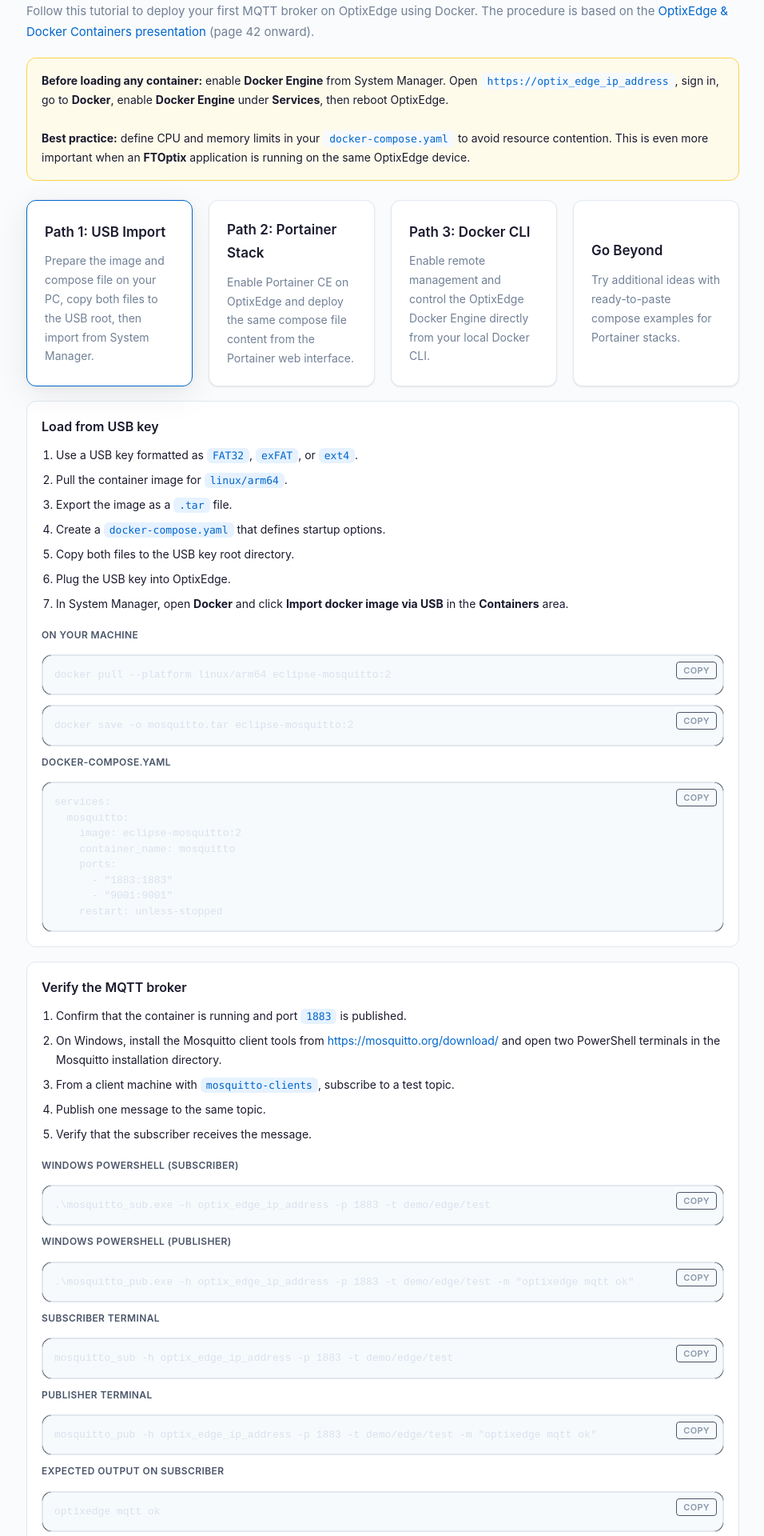
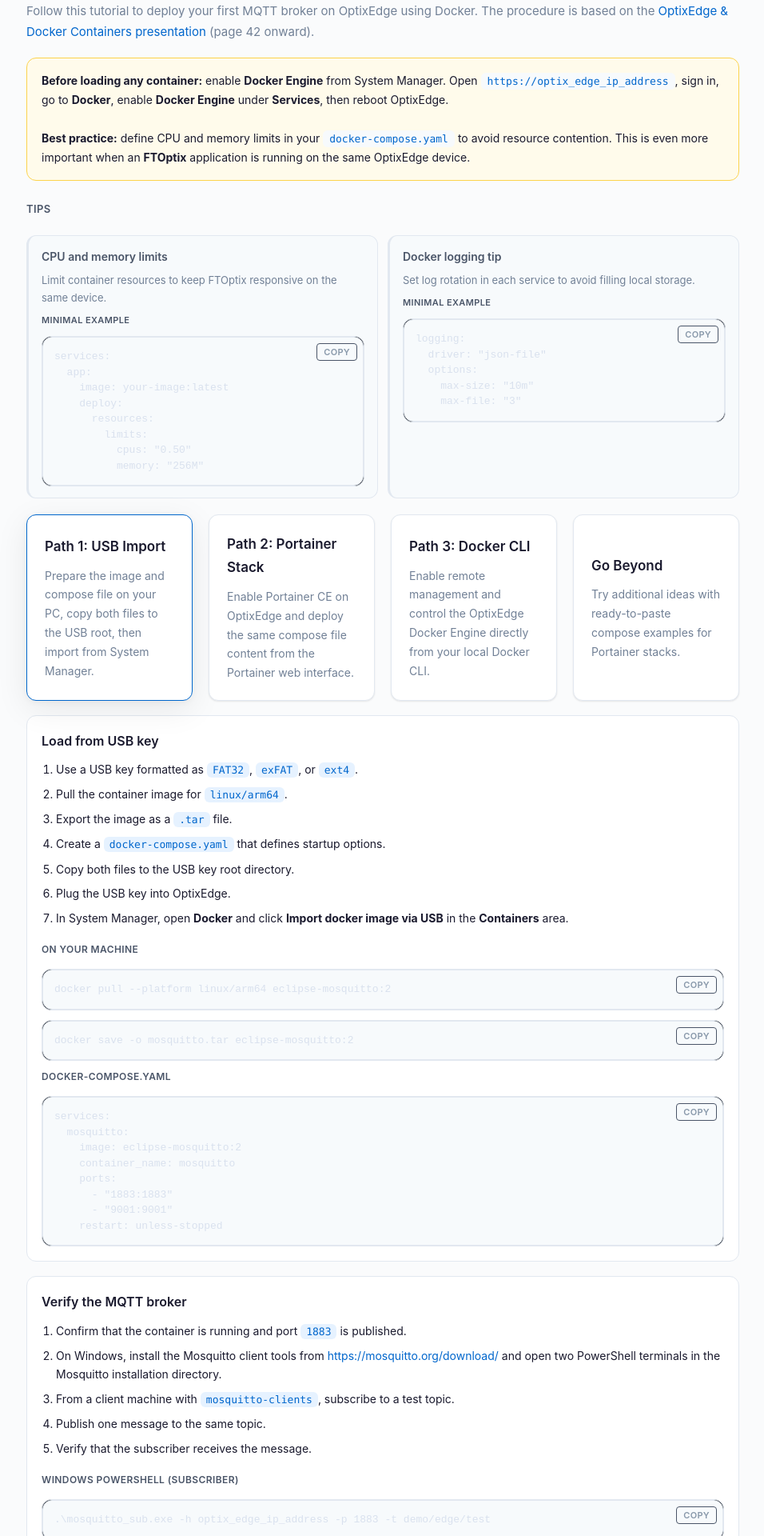
Before and after one commit to massimovar/LearningFTOptix, a Jekyll site: the page built from docs/chapters/OptixEdge.html, in a window 1280 px wide. Shown: the part 431-2351 px from the top of the page at 80% size, without its empty margins (161-1117 px from the left). Built offline with Jekyll 4.4.1, drawn with Linux system fonts in a browser that asks for light colours; some of the changed text lies outside the part shown.

Commit message:
Add compact tips section for limits and logging

```diff
--- a/docs/chapters/OptixEdge.html
+++ b/docs/chapters/OptixEdge.html
@@ -255,6 +255,24 @@
   .tip-compact .code-block {
     margin-top: 8px;
   }
+  .tips-section {
+    margin: 0 0 16px;
+  }
+  .tips-section > h4 {
+    margin: 0 0 8px;
+    font-size: 13px;
+    letter-spacing: 0.4px;
+    text-transform: uppercase;
+    color: var(--text-secondary);
+  }
+  .tips-grid {
+    display: grid;
+    grid-template-columns: repeat(2, minmax(0, 1fr));
+    gap: 12px;
+  }
+  @media (max-width: 768px) {
+    .tips-grid { grid-template-columns: 1fr; }
+  }
 </style>
 
 <p class="section-intro">The headless edge computing platform for FactoryTalk Optix — documentation, presentations, and container support.</p>
@@ -297,6 +315,42 @@
     Open <code>https://optix_edge_ip_address</code>, sign in, go to <strong>Docker</strong>, enable <strong>Docker Engine</strong> under <strong>Services</strong>, then reboot OptixEdge.
     <br><br>
     <strong>Best practice:</strong> define CPU and memory limits in your <code>docker-compose.yaml</code> to avoid resource contention. This is even more important when an <strong>FTOptix</strong> application is running on the same OptixEdge device.
+  </div>
+
+  <div class="tips-section" aria-label="Tips">
+    <h4>Tips</h4>
+    <div class="tips-grid">
+      <div class="path tip-compact">
+        <h4>CPU and memory limits</h4>
+        <p>Limit container resources to keep FTOptix responsive on the same device.</p>
+        <span class="code-label">Minimal example</span>
+        <div class="code-block">
+          <button class="copy-btn" type="button">Copy</button>
+          <pre>services:
+  app:
+    image: your-image:latest
+    deploy:
+      resources:
+        limits:
+          cpus: "0.50"
+          memory: "256M"</pre>
+        </div>
+      </div>
+
+      <div class="path tip-compact">
+        <h4>Docker logging tip</h4>
+        <p>Set log rotation in each service to avoid filling local storage.</p>
+        <span class="code-label">Minimal example</span>
+        <div class="code-block">
+          <button class="copy-btn" type="button">Copy</button>
+          <pre>logging:
+  driver: "json-file"
+  options:
+    max-size: "10m"
+    max-file: "3"</pre>
+        </div>
+      </div>
+    </div>
   </div>
 
   <div class="deploy-grid">
@@ -548,19 +602,6 @@
     </div>
   </div>
 
-  <div class="path tip-compact">
-    <h4>Docker logging tip</h4>
-    <p>Set log rotation in each service to avoid filling local storage.</p>
-    <span class="code-label">Minimal example</span>
-    <div class="code-block">
-      <button class="copy-btn" type="button">Copy</button>
-      <pre>logging:
-  driver: "json-file"
-  options:
-    max-size: "10m"
-    max-file: "3"</pre>
-    </div>
-  </div>
 </section>
 
 <script>
```
